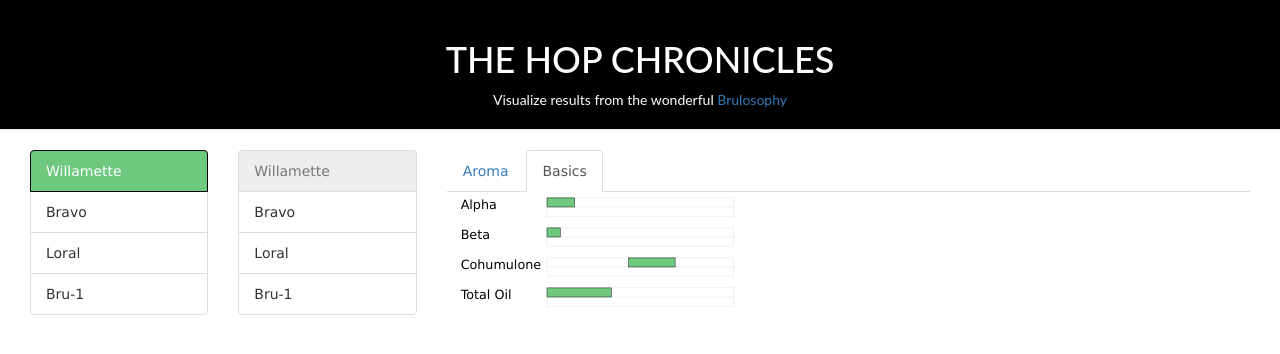
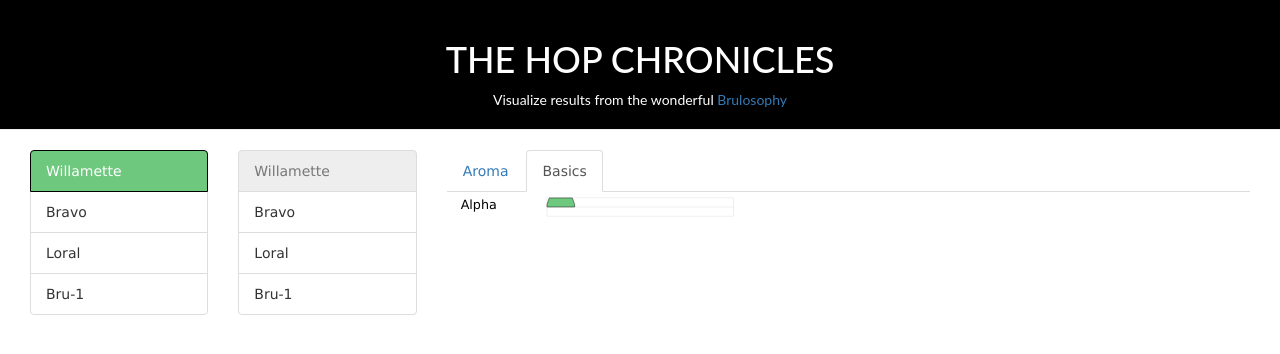
Before and after one commit to Daedalus12/hopper, a React (Create React App) app: page / in a window 1280 px wide. Shown: the top 354 px of the page. Built offline with nearby package versions, Linux system fonts and the light colour scheme.

Commit message:
Replace basic rect with fancier polygon

```diff
--- a/src/BarSlider.js
+++ b/src/BarSlider.js
@@ -1,10 +1,48 @@
 import React, {Component} from "react";
+
+class Bar extends Component {
+  constructor(props) {
+    super(props);
+    this.state = {
+      y0: props.height * 0.5,
+      y1: props.height * (0.5 + 0.15 * props.sign),
+      y2: props.height * (0.5 + 0.50 * props.sign),
+      dx: props.height / 8,
+    }
+
+  }
+
+  points() {
+    let points = [];
+    let x1 = this.props.xLeft + (this.props.xRight - this.props.xLeft) * this.props.xLow;
+    let x2 = this.props.xLeft + (this.props.xRight - this.props.xLeft) * this.props.xHigh;
+
+    points.push([this.props.xLeft, this.state.y0]);
+    points.push([this.props.xLeft, this.state.y1]);
+    points.push([x1, this.state.y1]);
+    points.push([x1 + this.state.dx, this.state.y2]);
+    points.push([x2 - this.state.dx, this.state.y2]);
+    points.push([x2, this.state.y1]);
+    points.push([x2, this.state.y0]);
+    points.push([this.props.xLeft, this.state.y0]);
+
+    return points.join(' ');
+  }
+
+  render() {
+    return (
+      <polygon className={this.props.className} points={this.points()}/>
+    );
+  }
+
+}
 
 class BarSlider extends Component {
   constructor(props) {
     super(props);
     this.state = {
       xLeft: 95,
+      h1: 0.15,
     }
   }
 
@@ -16,30 +54,16 @@
 
   render() {
 
-    let bars;
-    let min1 = this.props.hop1.basics[this.props.field][0];
-    let max1 = this.props.hop1.basics[this.props.field][1];
-
-    if (this.props.hop2 === null) {
-      bars = <rect
-        x={this.scaleX(min1)}
-        y="0"
-        width={this.scaleX(max1) - this.scaleX(min1)} height={this.props.height / 2} className="wedge"/>;
-    } else {
-      let min2 = this.props.hop2.basics[this.props.field][0];
-      let max2 = this.props.hop2.basics[this.props.field][1];
-      bars =
-        <g>
-          <rect
-            x={this.scaleX(min1)}
-            y="0"
-            width={this.scaleX(max1) - this.scaleX(min1)} height={this.props.height / 2} className="wedge"/>
-          <rect
-            x={this.scaleX(min2)}
-            y={this.props.height / 2}
-            width={this.scaleX(max2) - this.scaleX(min2)} height={this.props.height / 2} className="wedge2"/>
-        </g>;
-    }
+    //noinspection PointlessArithmeticExpressionJS
+    let bars = <Bar
+      xLeft={this.state.xLeft}
+      xRight={this.props.width}
+      xLow={(this.props.min - this.props.gmin) / (this.props.gmax - this.props.gmin)}
+      xHigh={(this.props.max - this.props.gmin) / (this.props.gmax - this.props.gmin)}
+      height={this.props.height}
+      sign={-1}
+      className="wedge"
+    />;
 
     return (
       <svg
@@ -56,21 +80,19 @@
           {this.props.label}
         </text>
 
-        <text x="0" y={this.props.height / 2 + 2}
-              textAnchor="right"
-              className="radarLabel">
-          {this.props.min}
-        </text>
+        {/*<text x="0" y={this.props.height / 2 + 2}*/}
+        {/*textAnchor="right"*/}
+        {/*className="radarLabel">*/}
+        {/*{this.props.min}*/}
+        {/*</text>*/}
 
         <rect
-            x={this.state.xLeft}
-            y="0"
-            width={this.props.width - this.state.xLeft} height={this.props.height} className="tick"/>
+          x={this.state.xLeft}
+          y="0"
+          width={this.props.width - this.state.xLeft} height={this.props.height} className="tick"/>
         <line x1={this.state.xLeft} y1={this.props.height / 2} x2={this.props.width} y2={this.props.height / 2}
               className="tick"/>
         {bars}
-        <rect x={this.scaleX(this.props.min)} y="0" width={this.scaleX(this.props.max) - this.scaleX(this.props.min)}
-              height={this.props.height / 2} className="wedge"/>
       </svg>
     );
   }
--- a/src/HopBasicInfo.js
+++ b/src/HopBasicInfo.js
@@ -23,44 +23,43 @@
       <div>
         <BarSlider
           label="Alpha"
-          field="alpha"
           gmin={this.getMin("alpha")}
           gmax={this.getMax("alpha")}
-          hop1={this.props.hop1}
-          hop2={this.props.hop2}
+          min={this.props.hop1.basics.alpha[0]}
+          max={this.props.hop1.basics.alpha[1]}
           width={this.props.width}
           height={this.props.height}
         /><br/>
-        <BarSlider
-          label="Beta"
-          field="beta"
-          gmin={this.getMin("beta")}
-          gmax={this.getMax("beta")}
-          hop1={this.props.hop1}
-          hop2={this.props.hop2}
-          width={this.props.width}
-          height={this.props.height}
-        /><br/>
-        <BarSlider
-          label="Cohumulone"
-          field="cohumulone"
-          gmin={this.getMin("cohumulone")}
-          gmax={this.getMax("cohumulone")}
-          hop1={this.props.hop1}
-          hop2={this.props.hop2}
-          width={this.props.width}
-          height={this.props.height}
-        /><br/>
-        <BarSlider
-          label="Total Oil"
-          field="totalOil"
-          gmin={this.getMin("totalOil")}
-          gmax={this.getMax("totalOil")}
-          hop1={this.props.hop1}
-          hop2={this.props.hop2}
-          width={this.props.width}
-          height={this.props.height}
-        /><br/>
+        {/*<BarSlider*/}
+        {/*label="Beta"*/}
+        {/*field="beta"*/}
+        {/*gmin={this.getMin("beta")}*/}
+        {/*gmax={this.getMax("beta")}*/}
+        {/*hop1={this.props.hop1}*/}
+        {/*hop2={this.props.hop2}*/}
+        {/*width={this.props.width}*/}
+        {/*height={this.props.height}*/}
+        {/*/><br/>*/}
+        {/*<BarSlider*/}
+        {/*label="Cohumulone"*/}
+        {/*field="cohumulone"*/}
+        {/*gmin={this.getMin("cohumulone")}*/}
+        {/*gmax={this.getMax("cohumulone")}*/}
+        {/*hop1={this.props.hop1}*/}
+        {/*hop2={this.props.hop2}*/}
+        {/*width={this.props.width}*/}
+        {/*height={this.props.height}*/}
+        {/*/><br/>*/}
+        {/*<BarSlider*/}
+        {/*label="Total Oil"*/}
+        {/*field="totalOil"*/}
+        {/*gmin={this.getMin("totalOil")}*/}
+        {/*gmax={this.getMax("totalOil")}*/}
+        {/*hop1={this.props.hop1}*/}
+        {/*hop2={this.props.hop2}*/}
+        {/*width={this.props.width}*/}
+        {/*height={this.props.height}*/}
+        {/*/><br/>*/}
       </div>
       // <p>
       //   Alpha: {this.props.basics.alpha[0]} – {this.props.basics.alpha[1]}% <br/>
```
